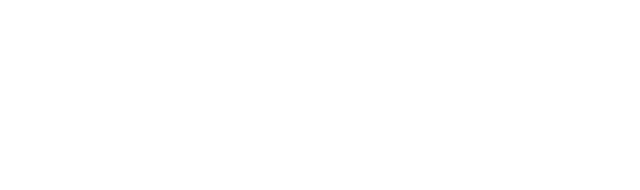
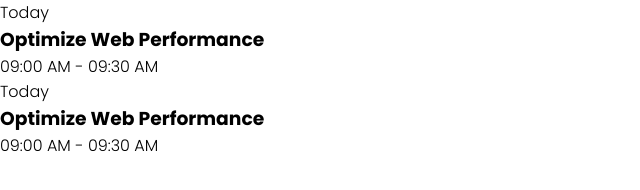
Before and after one commit to zadnap/odin-todo-list, a website built with webpack: page src/template.html in a window 1280 px wide. Shown: the whole page, without its empty margins (0-640 px from the left). Built offline with nearby package versions, Linux system fonts and the light colour scheme.

Commit message:
Update folder structure

```diff
--- /dev/null
+++ b/src/index.js
@@ -0,0 +1 @@
+import "./assets/styles/main.css";
--- a/src/scripts/index.js
+++ /dev/null
@@ -1 +0,0 @@
-import "../assets/css/style.css";
--- a/src/template.html
+++ b/src/template.html
@@ -11,5 +11,20 @@
       rel="stylesheet"
     />
   </head>
-  <body></body>
+  <body>
+    <section class="task-management">
+      <ul class="project">
+        <li class="todo">
+          <p class="date">Today</p>
+          <h3 class="title">Optimize Web Performance</h3>
+          <p class="time">09:00 AM - 09:30 AM</p>
+        </li>
+        <li class="todo">
+          <p class="date">Today</p>
+          <h3 class="title">Optimize Web Performance</h3>
+          <p class="time">09:00 AM - 09:30 AM</p>
+        </li>
+      </ul>
+    </section>
+  </body>
 </html>
--- a/webpack.common.js
+++ b/webpack.common.js
@@ -3,7 +3,7 @@ const path = require("path");
 const HtmlWebpackPlugin = require("html-webpack-plugin");
 
 module.exports = {
-  entry: "./src/scripts/index.js",
+  entry: "./src/index.js",
   plugins: [
     new HtmlWebpackPlugin({
       template: "./src/template.html",
```
Also changed, not shown: src/assets/styles/main.css (renamed from src/assets/css/style.css).
